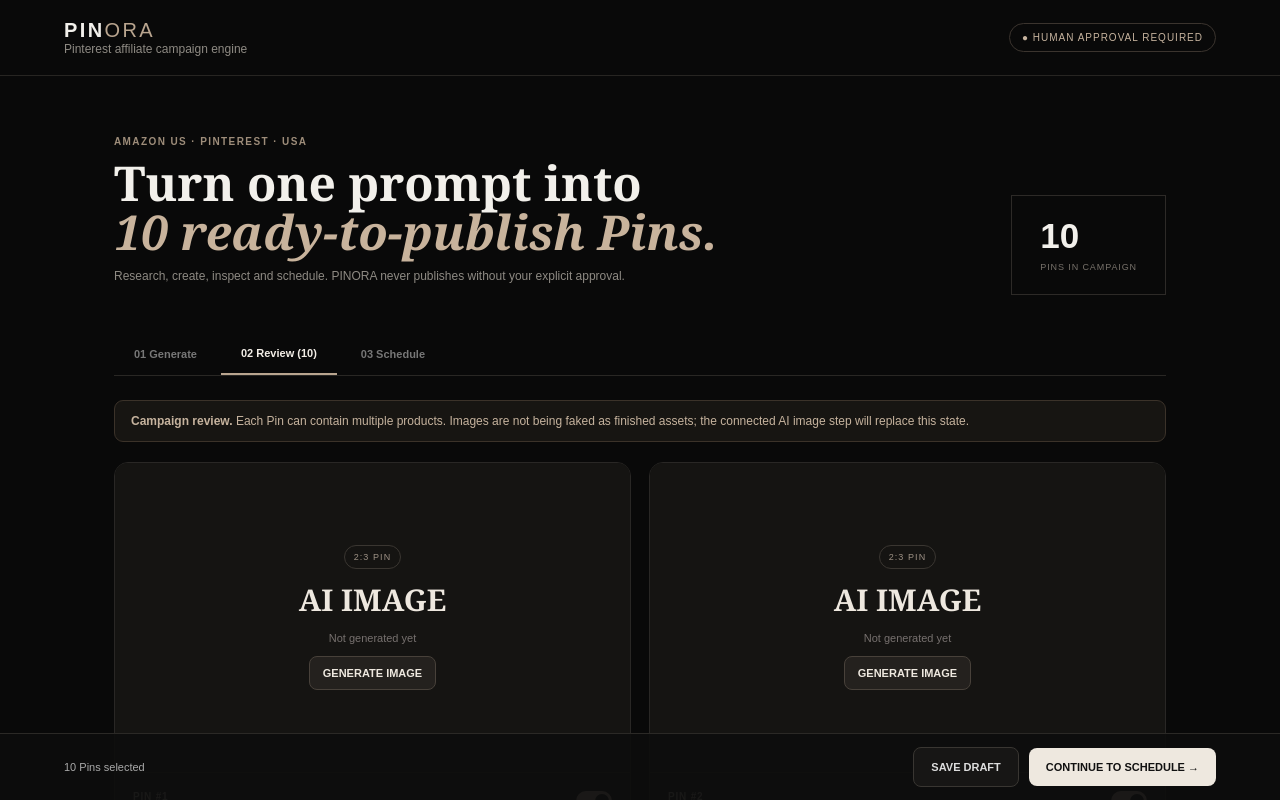
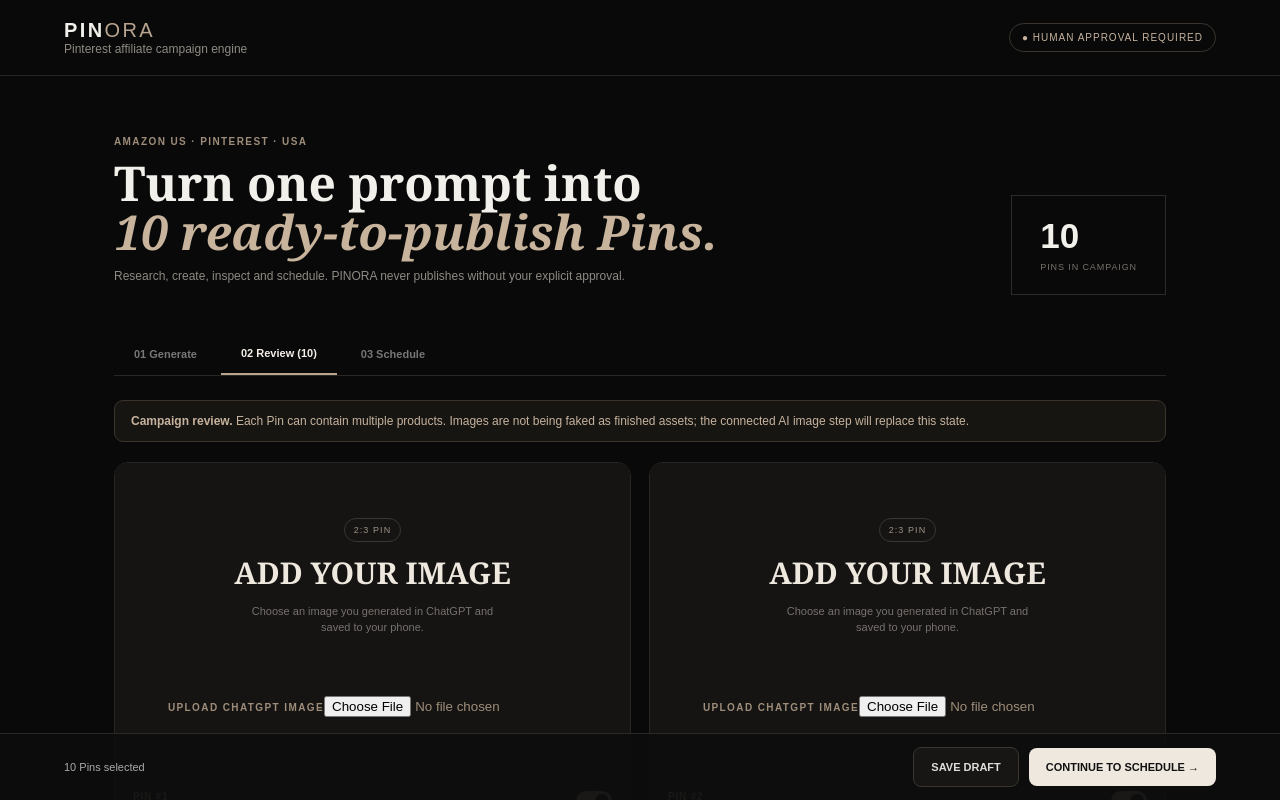
Before and after one commit to CleverCreations01/Pinora, a React (Vite) app: page / in a window 1280 px wide. Both pictures are taken after typing "Sample" into the empty fields and a click on the button "GENERATE 10-PIN CAMPAIGN →". Shown: the top 800 px of the page. Built offline with nearby package versions, Linux system fonts and the light colour scheme.

Commit message:
Add working local image upload for Pins

```diff
--- a/src/main.jsx
+++ b/src/main.jsx
@@ -26,7 +26,7 @@ const concepts = [
 
 function makePins(prompt){
   return concepts.map((c,i)=>({
-    ...c,id:Date.now()+i,prompt:prompt.trim(),imageStatus:"not-generated",
+    ...c,id:Date.now()+i,prompt:prompt.trim(),imageStatus:"not-generated",imageUrl:"",imageName:"",pinType:"affiliate",
     products:baseProducts,
     seoTitle:c.title+" | Cozy Home Decor Ideas",
     description:"Create a warm, layered home look with burgundy, cream and natural textures. Shop the individual pieces and recreate this cozy editorial aesthetic.",
@@ -43,6 +43,15 @@ function App(){
  function toggle(id){setSelected(s=>({...s,[id]:!s[id]}))}
  function toggleOpen(id){setOpen(s=>({...s,[id]:!s[id]}))}
  function requestImage(id){setPins(ps=>ps.map(p=>p.id===id?{...p,imageStatus:"queued"}:p))}
+ function uploadImage(id,file){
+  if(!file)return;
+  if(!file.type.startsWith("image/")){setStatus("Please choose an image file.");return;}
+  if(file.size>8*1024*1024){setStatus("Choose an image under 8 MB.");return;}
+  const reader=new FileReader();
+  reader.onload=()=>setPins(ps=>ps.map(p=>p.id===id?{...p,imageUrl:String(reader.result),imageName:file.name,imageStatus:"uploaded"}:p));
+  reader.onerror=()=>setStatus("Image could not be read. Please try another file.");
+  reader.readAsDataURL(file);
+ }
  const chosen=pins.filter(p=>selected[p.id]);
  return <div className="app">
   <header><div><div className="logo">PIN<span>ORA</span></div><div className="sub">Pinterest affiliate campaign engine</div></div><div className="pill">● HUMAN APPROVAL REQUIRED</div></header>
@@ -51,7 +60,10 @@ function App(){
    <nav><button className={tab==="generate"?"active":""} onClick={()=>setTab("generate")}>01 Generate</button><button className={tab==="review"?"active":""} onClick={()=>setTab("review")} disabled={!pins.length}>02 Review ({pins.length})</button><button className={tab==="queue"?"active":""} onClick={()=>setTab("queue")} disabled={!pins.length}>03 Schedule</button></nav>
    {tab==="generate"&&<section className="card generator"><label>PASTE TODAY'S MASTER PROMPT</label><textarea value={prompt} onChange={e=>setPrompt(e.target.value)} placeholder="Paste the exact master prompt generated for you here..."/><div className="checks"><span>✓ Highest-potential concepts</span><span>✓ SEO title + description</span><span>✓ 5–6 product candidates</span><span>✓ Affiliate disclosure</span><span>✓ Board + posting time</span><span>✓ Human review first</span></div><button className="primary" onClick={generate}>GENERATE 10-PIN CAMPAIGN →</button></section>}
    {tab==="review"&&<section><div className="notice"><b>Campaign review.</b> Each Pin can contain multiple products. Images are not being faked as finished assets; the connected AI image step will replace this state.</div><div className="grid">{pins.map((p,i)=><article className={"pin "+(!selected[p.id]?"off":"")} key={p.id}>
-    <div className="visual"><div className="imageState"><span className="imageBadge">2:3 PIN</span>{p.imageStatus==="queued"?<><strong>IMAGE QUEUED</strong><small>Ready for the AI image generation connector.</small></>:<><strong>AI IMAGE</strong><small>Not generated yet</small><button className="imageBtn" onClick={()=>requestImage(p.id)}>GENERATE IMAGE</button></>}</div></div>
+    <div className="visual">
+    {p.imageUrl?<div className="uploadedPreview"><img src={p.imageUrl} alt={p.alt}/><div className="uploadedLabel">✓ IMAGE ADDED · {p.imageName}</div></div>:<div className="imageState"><span className="imageBadge">2:3 PIN</span><strong>{p.imageStatus==="queued"?"IMAGE QUEUED":"ADD YOUR IMAGE"}</strong><small>{p.imageStatus==="queued"?"Automatic AI generation is not connected. Upload a ChatGPT image instead.":"Choose an image you generated in ChatGPT and saved to your phone."}</small></div>}
+    <label className="uploadBtn">{p.imageUrl?"REPLACE IMAGE":"UPLOAD CHATGPT IMAGE"}<input type="file" accept="image/*" onChange={e=>{uploadImage(p.id,e.target.files?.[0]);e.target.value=""}}/></label>
+   </div>
     <div className="pinbody"><div className="row"><b>PIN #{i+1}</b><label className="switch"><input type="checkbox" checked={!!selected[p.id]} onChange={()=>toggle(p.id)}/><i/></label></div><h2>{p.title}</h2><div className="meta"><span>📌 {p.board}</span><span>🕐 {p.time}</span><span>⚡ {p.score}/100</span></div>
     <div className="field"><b>HIGHEST-PRIORITY SEO TITLE</b><p>{p.seoTitle}</p></div><div className="field"><b>PINTEREST DESCRIPTION</b><p>{p.description}</p></div>
     <div className="field"><div className="fieldHead"><b>PRODUCTS TO TAG · {p.products.length}</b><span>Amazon US</span></div><div className="products">{p.products.map((prod,j)=><div className="product" key={j}><span><strong>{j+1}.</strong> {prod[0]}</span><code>{prod[1]}</code></div>)}</div></div>
```
